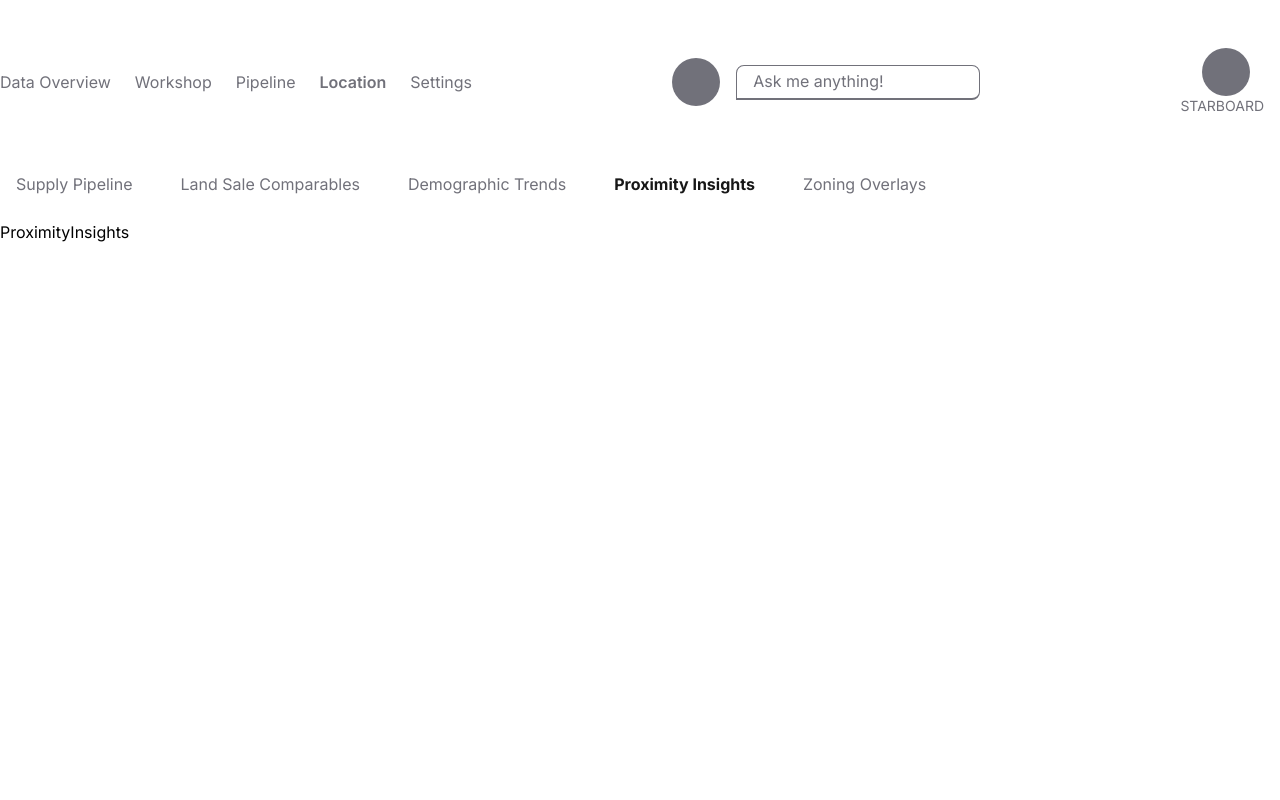
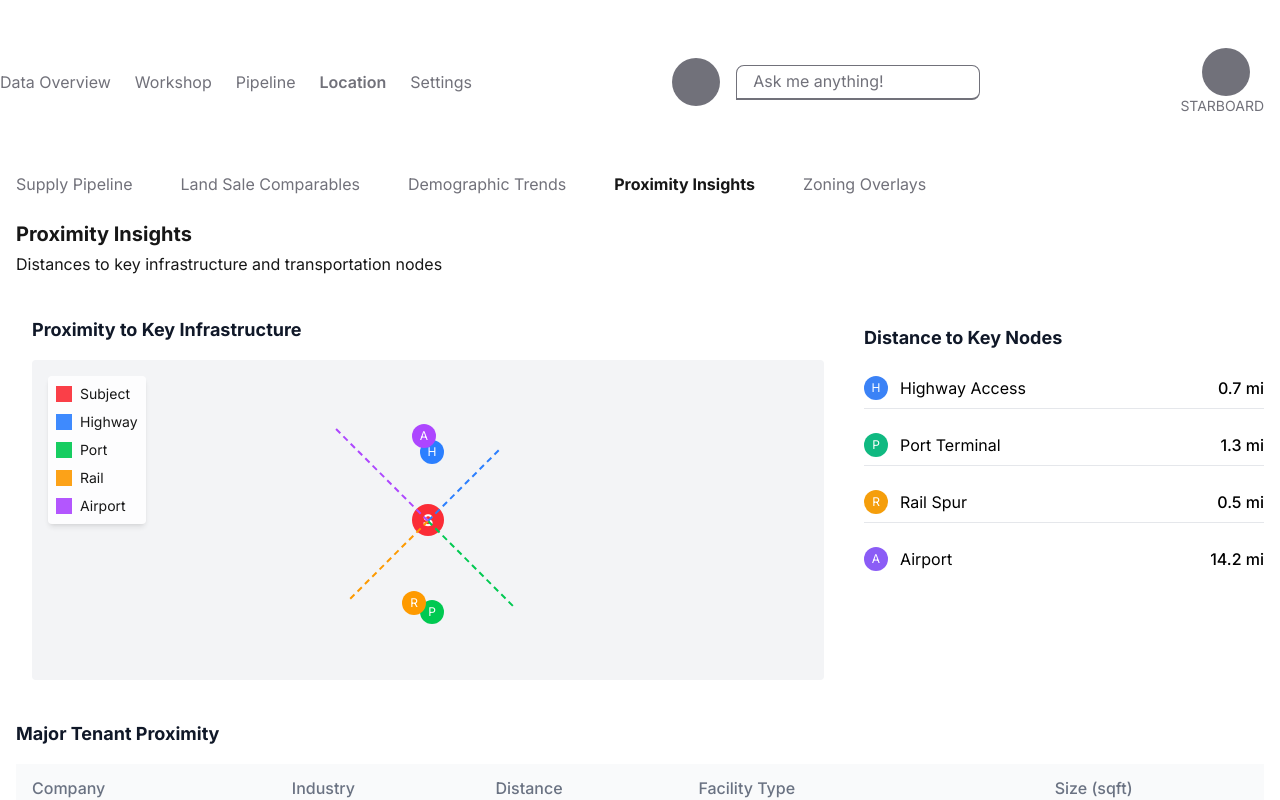
Before and after one commit to kipkoechke/location-analysis-tab, a Next.js app: page /location in a window 1280 px wide. Both pictures are taken after a click on the button "Proximity Insights". Shown: the top 800 px of the page. Built offline with nearby package versions, Linux system fonts and the light colour scheme.

Commit message:
Feat: implemented proximity insights section with custom components

```diff
--- /dev/null
+++ b/src/components/proximity_insights/DistanceDetails.tsx
@@ -0,0 +1,42 @@
+function DistanceDetails() {
+  // Data for key nodes distances
+  const nodeData = [
+    { type: "Highway Access", icon: "H", color: "#3b82f6", distance: "0.7 mi" },
+    { type: "Port Terminal", icon: "P", color: "#10b981", distance: "1.3 mi" },
+    { type: "Rail Spur", icon: "R", color: "#f59e0b", distance: "0.5 mi" },
+    { type: "Airport", icon: "A", color: "#8b5cf6", distance: "14.2 mi" },
+  ];
+  return (
+    <div>
+      <div className="mt-6">
+        <h3 className="text-lg font-bold text-gray-900 mb-4">
+          Distance to Key Nodes
+        </h3>
+
+        <div className="space-y-4">
+          {nodeData.map((node, index) => (
+            <div key={index}>
+              <div className="flex items-center justify-between py-2">
+                <div className="flex items-center">
+                  <div
+                    className="w-6 h-6 rounded-full flex items-center justify-center text-white text-xs mr-3"
+                    style={{ backgroundColor: node.color }}
+                  >
+                    {node.icon}
+                  </div>
+                  <span>{node.type}</span>
+                </div>
+                <span className="font-medium">{node.distance}</span>
+              </div>
+              {index < nodeData.length - 1 && (
+                <hr className="border-gray-200" />
+              )}
+            </div>
+          ))}
+        </div>
+      </div>
+    </div>
+  );
+}
+
+export default DistanceDetails;
--- /dev/null
+++ b/src/components/proximity_insights/MajorTenantProximity.tsx
@@ -0,0 +1,87 @@
+function MajorTenantProximity() {
+  // Data for the table of major tenants
+  const tenantData = [
+    {
+      company: "FedEx",
+      industry: "Logistics",
+      distance: "1.2 mi",
+      facilityType: "Distribution Center",
+      size: "245,000",
+    },
+    {
+      company: "Walmart",
+      industry: "Retail",
+      distance: "2.4 mi",
+      facilityType: "Fulfillment Center",
+      size: "310,000",
+    },
+    {
+      company: "Home Depot",
+      industry: "Retail",
+      distance: "3.1 mi",
+      facilityType: "Distribution Hub",
+      size: "195,000",
+    },
+    {
+      company: "UPS",
+      industry: "Logistics",
+      distance: "1.8 mi",
+      facilityType: "Sorting Facility",
+      size: "175,000",
+    },
+    {
+      company: "Target",
+      industry: "Retail",
+      distance: "4.2 mi",
+      facilityType: "Regional DC",
+      size: "290,000",
+    },
+  ];
+
+  return (
+    <div className="mb-6">
+      <h3 className="text-lg font-bold text-gray-900 mb-4">
+        Major Tenant Proximity
+      </h3>
+
+      <div className="overflow-x-auto">
+        <table className="min-w-full">
+          <thead className="bg-gray-50">
+            <tr>
+              <th className="py-3 px-4 text-left text-gray-500 font-medium">
+                Company
+              </th>
+              <th className="py-3 px-4 text-left text-gray-500 font-medium">
+                Industry
+              </th>
+              <th className="py-3 px-4 text-left text-gray-500 font-medium">
+                Distance
+              </th>
+              <th className="py-3 px-4 text-left text-gray-500 font-medium">
+                Facility Type
+              </th>
+              <th className="py-3 px-4 text-left text-gray-500 font-medium">
+                Size (sqft)
+              </th>
+            </tr>
+          </thead>
+          <tbody className="divide-y divide-gray-200">
+            {tenantData.map((tenant, index) => (
+              <tr key={index}>
+                <td className="py-3 px-4 text-gray-900">{tenant.company}</td>
+                <td className="py-3 px-4 text-gray-900">{tenant.industry}</td>
+                <td className="py-3 px-4 text-gray-900">{tenant.distance}</td>
+                <td className="py-3 px-4 text-gray-900">
+                  {tenant.facilityType}
+                </td>
+                <td className="py-3 px-4 text-gray-900">{tenant.size}</td>
+              </tr>
+            ))}
+          </tbody>
+        </table>
+      </div>
+    </div>
+  );
+}
+
+export default MajorTenantProximity;
--- a/src/components/proximity_insights/ProximityInsights.tsx
+++ b/src/components/proximity_insights/ProximityInsights.tsx
@@ -1,5 +1,23 @@
-function ProximityInsights() {
-  return <div>ProximityInsights</div>;
+import MajorTenantProximity from "./MajorTenantProximity";
+import ProximityInsightsHeader from "./ProximityInsightsHeader";
+import ProximityToKeyInfra from "./ProximityToKeyInfra";
+
+export default function ProximityInsights() {
+  return (
+    <div className="min-h-screen">
+      {/* Main Content */}
+      <main className="container mx-auto px-4">
+        {/* Proximity Section */}
+        <div>
+          {/* Proximity Insights Header */}
+          <ProximityInsightsHeader />
+
+          <ProximityToKeyInfra />
+
+          {/* Major Tenant Proximity */}
+          <MajorTenantProximity />
+        </div>
+      </main>
+    </div>
+  );
 }
-
-export default ProximityInsights;
--- /dev/null
+++ b/src/components/proximity_insights/ProximityInsightsHeader.tsx
@@ -0,0 +1,14 @@
+function ProximityInsightsHeader() {
+  return (
+    <div>
+      <h2 className="text-xl font-bold text-primary mb-1">
+        Proximity Insights
+      </h2>
+      <p className="text-primary mb-6">
+        Distances to key infrastructure and transportation nodes
+      </p>
+    </div>
+  );
+}
+
+export default ProximityInsightsHeader;
--- /dev/null
+++ b/src/components/proximity_insights/ProximityToKeyInfra.tsx
@@ -0,0 +1,104 @@
+import DistanceDetails from "./DistanceDetails";
+
+function ProximityToKeyInfra() {
+  return (
+    <div>
+      <div className="grid grid-cols-1 md:grid-cols-3 gap-6 mb-6">
+        {/* Map View - Takes 2/3 width on larger screens */}
+        <div className="p-4  md:col-span-2">
+          <h3 className="text-lg font-bold text-gray-900 mb-4">
+            Proximity to Key Infrastructure
+          </h3>
+          <div className="bg-gray-100 rounded p-4 h-80 flex items-center justify-center relative">
+            {/* Interactive Map Placeholder */}
+            {/* <div className="text-gray-500 text-center">Interactive Map</div> */}
+
+            {/* Transportation Icons */}
+            <div className="absolute right-[380px] top-1/4">
+              <div className="w-6 h-6 rounded-full bg-blue-500 flex items-center justify-center text-white text-xs">
+                H
+              </div>
+            </div>
+
+            <div className="absolute right-[380px] top-3/4">
+              <div className="w-6 h-6 rounded-full bg-green-500 flex items-center justify-center text-white text-xs">
+                P
+              </div>
+            </div>
+
+            <div className="absolute left-[370px] bottom-[65px]">
+              <div className="w-6 h-6 rounded-full bg-amber-500 flex items-center justify-center text-white text-xs">
+                R
+              </div>
+            </div>
+
+            <div className="absolute left-[380px] top-1/5">
+              <div className="w-6 h-6 rounded-full bg-purple-500 flex items-center justify-center text-white text-xs">
+                A
+              </div>
+            </div>
+
+            {/* Center Subject Property Marker */}
+            <div className="absolute left-1/2 top-1/2 transform -translate-x-1/2 -translate-y-1/2">
+              <div className="w-8 h-8 rounded-full bg-red-500 flex items-center justify-center text-white font-bold">
+                S
+              </div>
+            </div>
+
+            {/* Connecting Lines FROM Subject to each node */}
+            {/* Line to Highway */}
+            <div className="absolute left-1/2 top-1/2 w-0 h-0">
+              <div className="absolute h-0 border-t-2 border-dashed border-blue-500 w-[100px] origin-left transform -rotate-45"></div>
+            </div>
+
+            {/* Line to Port */}
+            <div className="absolute left-1/2 top-1/2 w-0 h-0">
+              <div className="absolute h-0 border-t-2 border-dashed border-green-500 w-[120px] origin-left transform rotate-45"></div>
+            </div>
+
+            {/* Line to Rail */}
+            <div className="absolute left-1/2 top-1/2 w-0 h-0">
+              <div className="absolute h-0 border-t-2 border-dashed border-amber-500 w-[110px] origin-left transform rotate-135"></div>
+            </div>
+
+            {/* Line to Airport */}
+            <div className="absolute left-1/2 top-1/2 w-0 h-0">
+              <div className="absolute h-0 border-t-2 border-dashed border-purple-500 w-[130px] origin-left transform -rotate-135"></div>
+            </div>
+
+            {/* Legend */}
+            <div className="absolute top-4 left-4 bg-white p-2 rounded shadow-md opacity-90">
+              <div className="space-y-2">
+                <div className="flex items-center">
+                  <div className="w-4 h-4 bg-red-500 mr-2"></div>
+                  <span className="text-sm">Subject</span>
+                </div>
+                <div className="flex items-center">
+                  <div className="w-4 h-4 bg-blue-500 mr-2"></div>
+                  <span className="text-sm">Highway</span>
+                </div>
+                <div className="flex items-center">
+                  <div className="w-4 h-4 bg-green-500 mr-2"></div>
+                  <span className="text-sm">Port</span>
+                </div>
+                <div className="flex items-center">
+                  <div className="w-4 h-4 bg-amber-500 mr-2"></div>
+                  <span className="text-sm">Rail</span>
+                </div>
+                <div className="flex items-center">
+                  <div className="w-4 h-4 bg-purple-500 mr-2"></div>
+                  <span className="text-sm">Airport</span>
+                </div>
+              </div>
+            </div>
+          </div>
+        </div>
+
+        {/* Distance Details */}
+        <DistanceDetails />
+      </div>
+    </div>
+  );
+}
+
+export default ProximityToKeyInfra;
```
